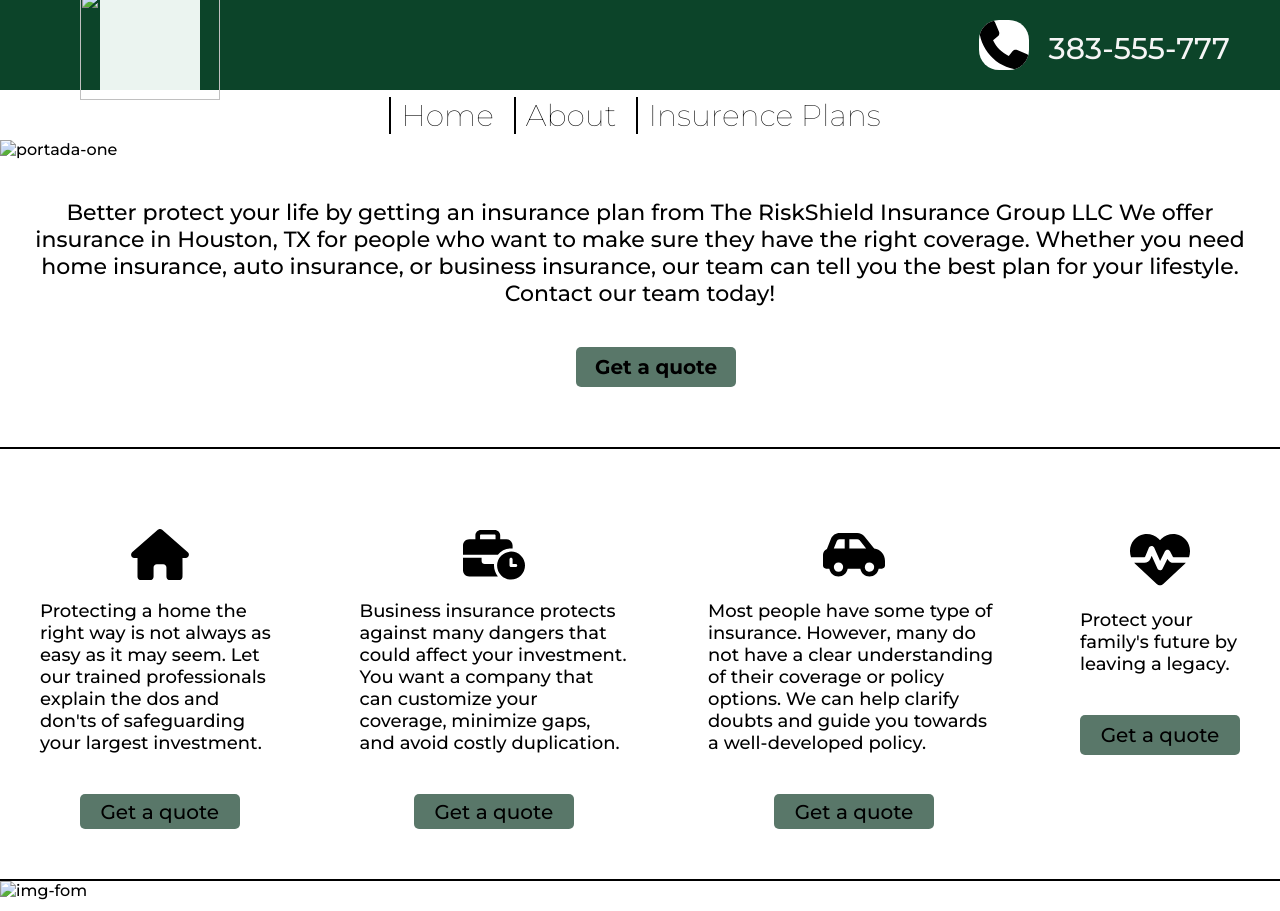
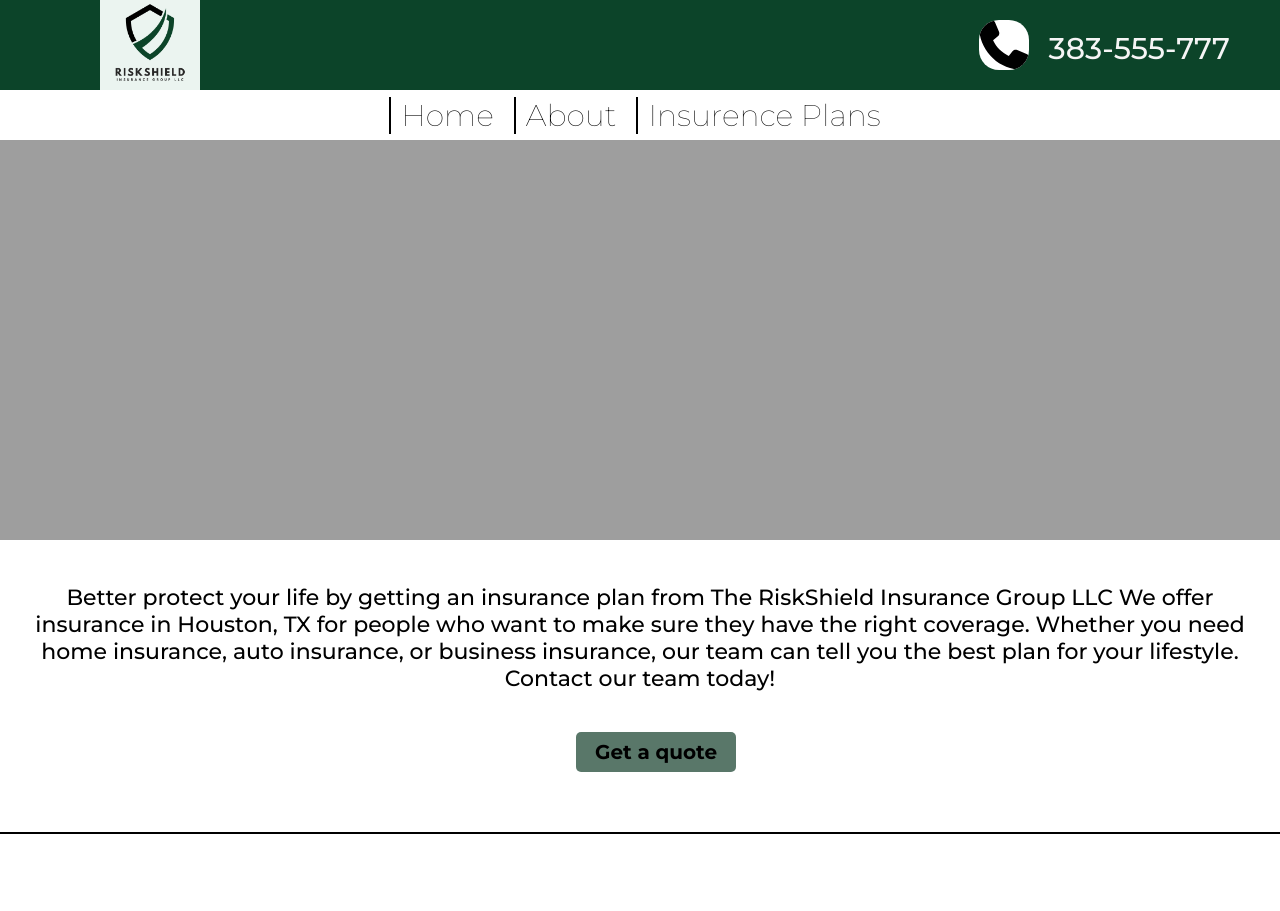
Before and after one commit to mariajossdeny/CODSOFT, a plain HTML site: page index.html in a window 1280 px wide. Shown: the top 911 px of the page. Drawn offline with Linux system fonts and the light colour scheme; the site is published under a folder, as on GitHub Pages, so addresses that start at the root find nothing.

Commit message:
solving gitpage problem 3

```diff
--- a/index.html
+++ b/index.html
@@ -19,7 +19,7 @@
 
         <div class="wall">
             <div class="logo">
-              <img src="/img/RiskShield.png" class="img-logo">
+              <img src="img/RiskShield.png" class="img-logo">
             </div>
 
             <div class="call-header">
@@ -53,7 +53,7 @@
         <section class="one-section" id="about-section">
 
             <figure>
-               <img src="/img/portada-img1.jpg" alt="portada-one" class="img-portada">
+               <img src="img/portada-img1.jpg" alt="portada-one" class="img-portada">
             </figure>
 
             <p class="text-portada-one">
@@ -100,7 +100,7 @@
         <section class="third-section">
 
             <figure class="img-form">
-               <img src="/img/img-form.jpg" alt="img-fom">
+               <img src="img/img-form.jpg" alt="img-fom">
            </figure>
 
            <form action="/" class="form-contact" id="form">
```
